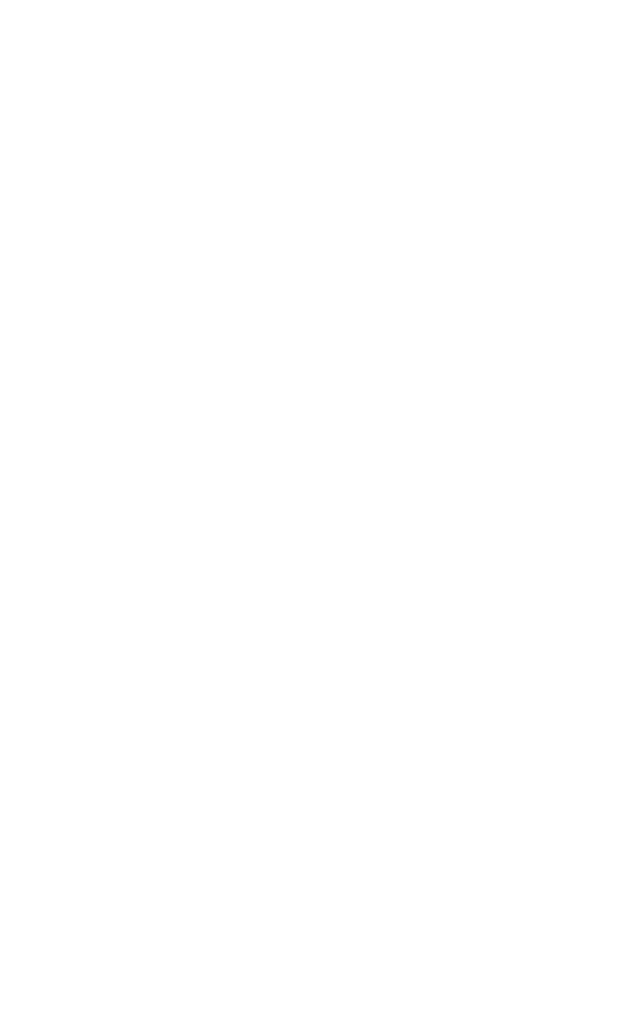
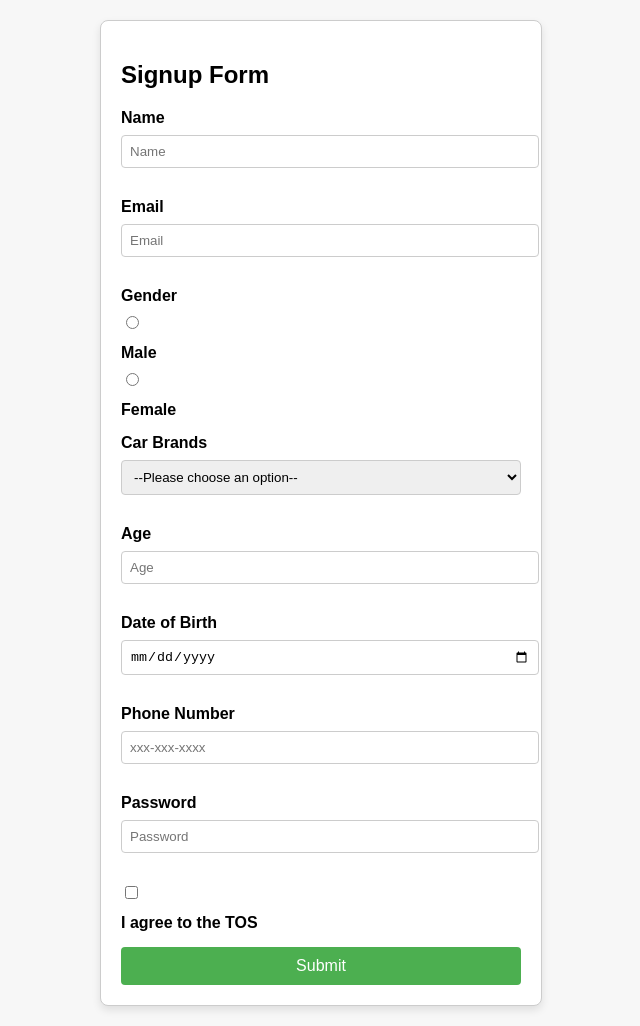
Before and after one commit to acciojob/signup-form-car-PriyaAlone, a website: page main.html in a window 1280 px wide. Shown: the whole page, without its empty margins (319-959 px from the left). Before the commit the page ends 800 px from the top, so only its background shows below. Drawn offline with Linux system fonts and the light colour scheme.

Commit message:
created a submission

```diff
--- a/main.html
+++ b/main.html
@@ -1,16 +1,127 @@
 <!DOCTYPE html>
+<html lang="en">
+<head>
+    <meta charset="UTF-8">
+    <meta name="viewport" content="width=device-width, initial-scale=1.0">
+    <title>Signup Form</title>
+    <style>
+        body {
+            font-family: Arial, sans-serif;
+            margin: 20px;
+            background-color: #f7f7f7;
+        }
+        form {
+            max-width: 400px;
+            margin: 0 auto;
+            padding: 20px;
+            background-color: white;
+            border: 1px solid #ccc;
+            border-radius: 8px;
+            box-shadow: 0 4px 8px rgba(0, 0, 0, 0.1);
+        }
+        label {
+            display: block;
+            margin-bottom: 8px;
+            font-weight: bold;
+        }
+        input, select {
+            width: 100%;
+            padding: 8px;
+            margin-bottom: 15px;
+            border: 1px solid #ccc;
+            border-radius: 4px;
+        }
+        input[type="radio"],
+        input[type="checkbox"] {
+            width: auto;
+            margin-right: 5px;
+        }
+        button {
+            width: 100%;
+            padding: 10px;
+            background-color: #4caf50;
+            color: white;
+            border: none;
+            border-radius: 4px;
+            cursor: pointer;
+            font-size: 1em;
+        }
+        button:hover {
+            background-color: #45a049;
+        }
+        .form-group {
+            margin-bottom: 15px;
+        }
+    </style>
+</head>
+<body>
+    <form action="/submit-signup" method="POST">
+        <h2>Signup Form</h2>
 
-<html>
+        <!-- Name -->
+        <div class="form-group">
+            <label for="name">Name</label>
+            <input type="text" id="name" name="name" placeholder="Name" required>
+        </div>
 
-<head>
-	<link rel="stylesheet" href="styles.css">
-</head>
+        <!-- Email -->
+        <div class="form-group">
+            <label for="email">Email</label>
+            <input type="email" id="email" name="email" placeholder="Email" required>
+        </div>
 
-<body>
-	<!-- the entire body must be written by student -->
-    <script type="text/javascript" src="./script.js">
-</script>
+        <!-- Gender -->
+        <div class="form-group">
+            <label>Gender</label>
+            <input type="radio" id="gender_m" name="gender" value="male" required>
+            <label for="gender_m">Male</label>
+            <input type="radio" id="gender_f" name="gender" value="female" required>
+            <label for="gender_f">Female</label>
+        </div>
 
+        <!-- Car Brands -->
+        <div class="form-group">
+            <label for="cars">Car Brands</label>
+            <select id="cars" name="cars" required>
+                <option value="" disabled selected>--Please choose an option--</option>
+                <option value="toyota">Toyota</option>
+                <option value="honda">Honda</option>
+                <option value="bmw">BMW</option>
+            </select>
+        </div>
+
+        <!-- Age -->
+        <div class="form-group">
+            <label for="age">Age</label>
+            <input type="number" id="age" name="age" placeholder="Age" required>
+        </div>
+
+        <!-- DOB -->
+        <div class="form-group">
+            <label for="dob">Date of Birth</label>
+            <input type="date" id="dob" name="dob" required>
+        </div>
+
+        <!-- Phone Number -->
+        <div class="form-group">
+            <label for="tel">Phone Number</label>
+            <input type="tel" id="tel" name="tel" placeholder="xxx-xxx-xxxx">
+        </div>
+
+        <!-- Password -->
+        <div class="form-group">
+            <label for="password">Password</label>
+            <input type="password" id="password" name="password" placeholder="Password" required>
+        </div>
+
+        <!-- TOS -->
+        <div class="form-group">
+            <input type="checkbox" id="tos" name="tos" required>
+            <label for="tos">I agree to the TOS</label>
+        </div>
+
+        <!-- Submit Button -->
+        <button type="submit">Submit</button>
+    </form>
 </body>
-
 </html>
```
